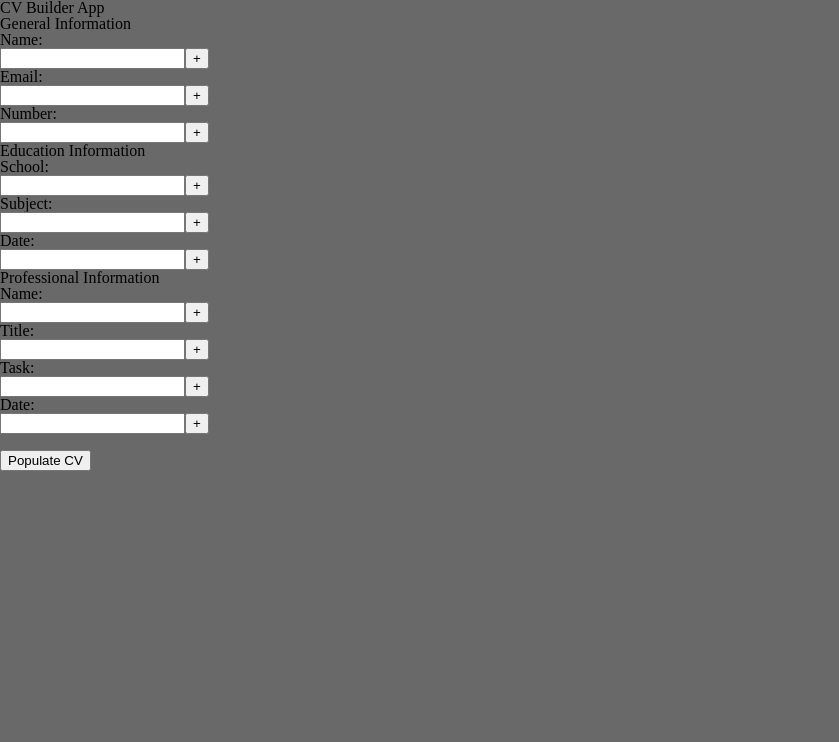
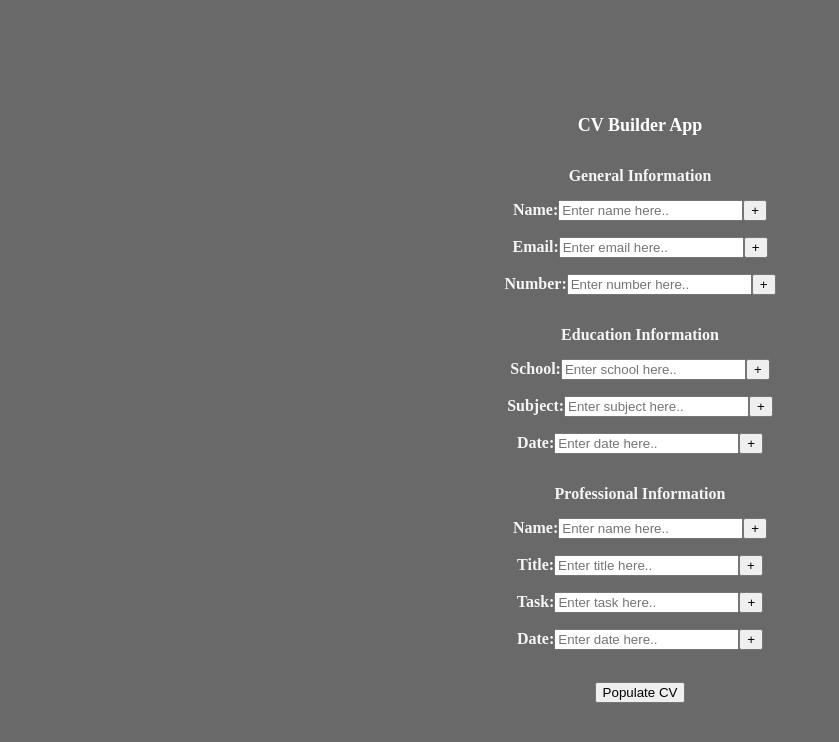
Before and after one commit to Ishmam156/CV-Application, a React (Create React App) app: page / in a window 1280 px wide. Shown: the top 742 px of the page, without its empty margins (0-839 px from the left). Built offline with nearby package versions, Linux system fonts and the light colour scheme.

Commit message:
added some basic CSS

```diff
--- a/src/App.js
+++ b/src/App.js
@@ -48,6 +48,10 @@ export default class App extends Component {
       },
     });
     event.target[tag].value = "";
+    event.target[tag].placeholder = `${tag} has been added!`;
+    setTimeout(() => {
+      event.target[tag].placeholder = `Enter ${tag} here..`;
+    }, 2000);
   };
 
   handleEducationInformationInput = (event, tag) => {
@@ -76,6 +80,8 @@ export default class App extends Component {
     return (
       <main className="mainContent">
         <Header />
+        {!this.state.showCV && (
+          <>
             <InformationParent
               handleChange={this.handleGeneralInformationInput}
               title="General Information"
@@ -91,6 +97,8 @@ export default class App extends Component {
               title="Professional Information"
               fields={Object.keys(this.state.professionalInformation)}
             />
+          </>
+        )}
         <br />
         <button
           onClick={() =>
--- a/src/components/Header.jsx
+++ b/src/components/Header.jsx
@@ -1,4 +1,5 @@
 import React, { Component } from "react";
+import "../styles/Header.css";
 
 export default class Header extends Component {
   render() {
--- a/src/components/InformationParent.jsx
+++ b/src/components/InformationParent.jsx
@@ -1,5 +1,6 @@
 import React, { Component } from "react";
 import InputElement from "./InputElement";
+import "../styles/InformationParent.css";
 
 export default class InformationParent extends Component {
   constructor(props) {
@@ -9,7 +10,7 @@ export default class InformationParent extends Component {
     const { handleChange, title, fields } = this.props;
 
     return (
-      <div>
+      <div className="informationContainer">
         <h2>{title}</h2>
         {fields.map((item, index) => (
           <InputElement
--- a/src/components/InputElement.jsx
+++ b/src/components/InputElement.jsx
@@ -9,10 +9,17 @@ export default class InputElement extends Component {
   render() {
     const { handleInputChange, title } = this.props;
     return (
-      <form onSubmit={(event) => handleInputChange(event, title)}>
+      <form
+        onSubmit={(event) => handleInputChange(event, title)}
+        className="individualForm"
+      >
         <label htmlFor={title}>{capitalize(title)}:</label>
-        <br />
-        <input type="text" id={title} name={title} />
+        <input
+          type="text"
+          id={title}
+          name={title}
+          placeholder={`Enter ${title} here..`}
+        />
         <input type="submit" value="+" />
       </form>
     );
--- a/src/styles/App.css
+++ b/src/styles/App.css
@@ -1,4 +1,8 @@
 .mainContent {
   background: #696969;
   height: 100vh;
+  display: flex;
+  flex-direction: column;
+  justify-content: center;
+  align-items: center;
 }
--- /dev/null
+++ b/src/styles/Header.css
@@ -0,0 +1,7 @@
+header h1 {
+  text-align: center;
+  padding: 1em;
+  font-weight: bolder;
+  font-size: large;
+  color: white;
+}
--- /dev/null
+++ b/src/styles/InformationParent.css
@@ -0,0 +1,18 @@
+.informationContainer {
+  display: flex;
+  flex-direction: column;
+  justify-content: center;
+  align-items: center;
+  gap: 1em;
+  margin: 1em;
+}
+
+.informationContainer label {
+  color: whitesmoke;
+  font-weight: bold;
+}
+.informationContainer h2 {
+  font-weight: bold;
+  font-size: medium;
+  color: whitesmoke;
+}
```
Lines whose indentation alone changed are shown as unchanged.
